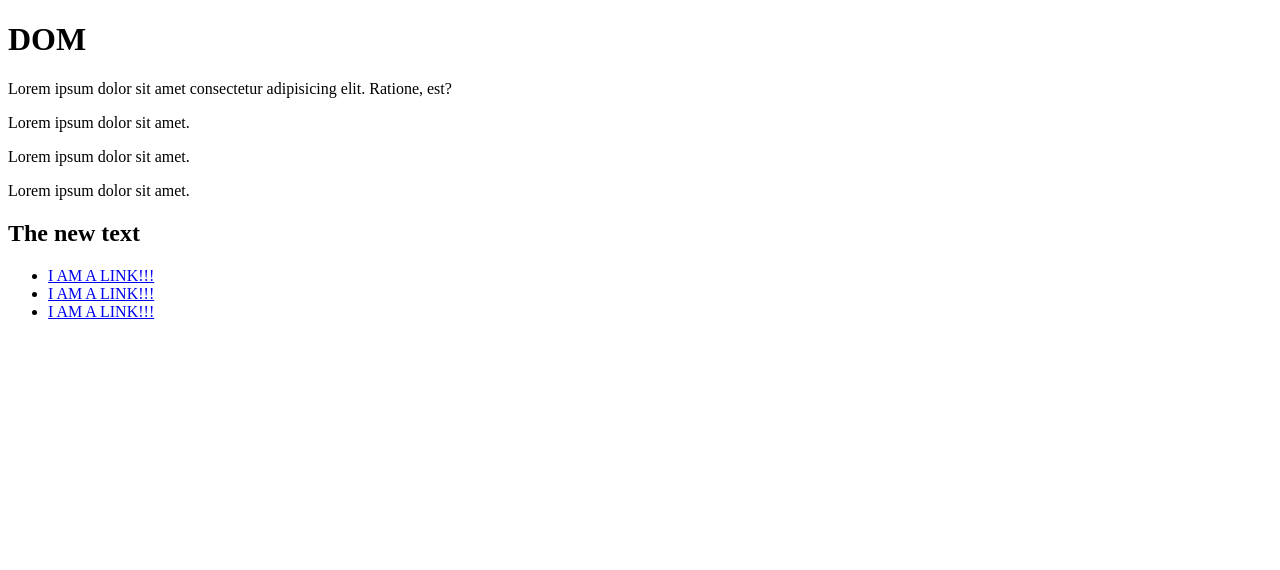
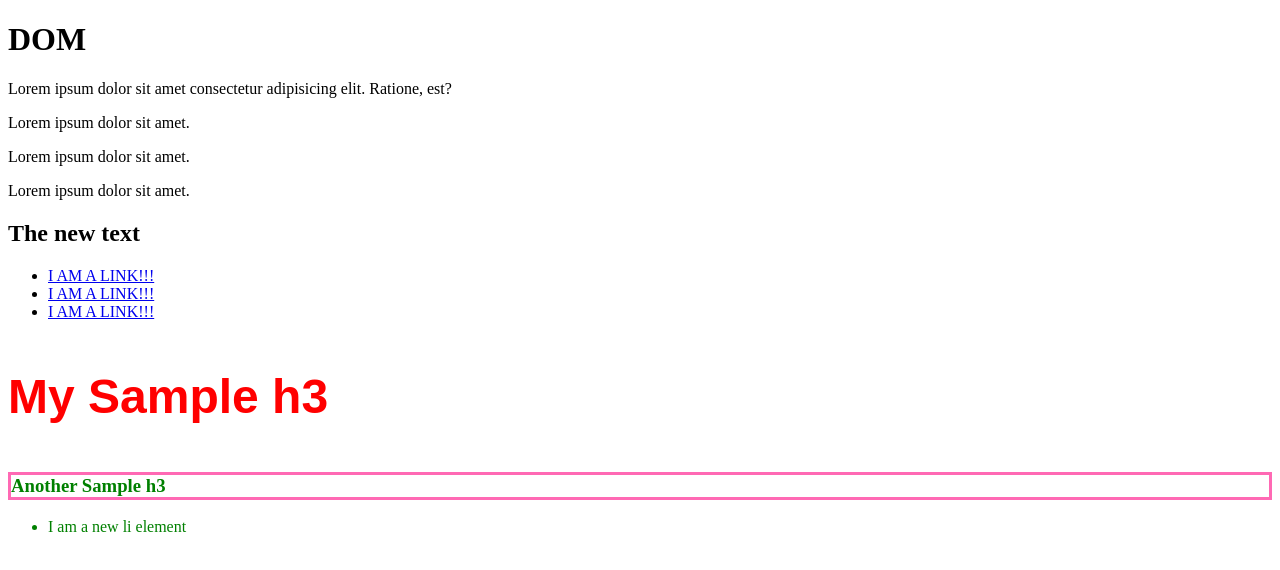
Before and after one commit to john-kodego/WD30, a plain HTML site: page JS/12162022/index.html in a window 1280 px wide. Drawn offline with Linux system fonts and the light colour scheme.

Commit message:
js dom pt2

```diff
--- /dev/null
+++ b/JS/12162022/css/styles.css
@@ -0,0 +1,7 @@
+.green {
+    color: green;
+}
+
+.border {
+    border: 3px solid hotpink;
+}
--- a/JS/12162022/index.html
+++ b/JS/12162022/index.html
@@ -5,6 +5,7 @@
     <meta http-equiv="X-UA-Compatible" content="IE=edge">
     <meta name="viewport" content="width=device-width, initial-scale=1.0">
     <title>Document</title>
+    <link rel="stylesheet" href="./css/styles.css">
 </head>
 <body>
 
@@ -36,6 +37,14 @@
         </li>
     </ul>
 
+    <h3>My Sample h3</h3>
+
+    <h3 id="demo">Another Sample h3</h3>
+
+    <ul id="menu">
+
+    </ul>
+
 
     <script src="./index.js"></script>
 </body>
--- a/JS/12162022/index.js
+++ b/JS/12162022/index.js
@@ -40,11 +40,10 @@ container.innerHTML += "<h2>The new text</h2>";
 // Attributes
 const link1 = document.querySelector("ul li a");
 // element.getAttribute(attributeName);
-console.log( link1.getAttribute("href") );
+// console.log( link1.getAttribute("href") );
 // element.setAttribute(attributeName, value);
 link1.setAttribute("href", "https://google.com");
 link1.setAttribute("class", "link");
-
 
 const links = document.querySelectorAll("ul li a");
 links[1].setAttribute("href", "https://yahoo.com");
@@ -52,3 +51,65 @@ links[1].setAttribute("href", "https://yahoo.com");
 for(let link of links) {
     link.innerText = "I AM A LINK!!!";
 }
+
+
+// Element style
+const heading3 = document.querySelector("h3");
+// console.dir(heading3);
+// font-size
+heading3.style.fontSize = "48px";
+heading3.style.color = "#FF0000";
+heading3.style.fontFamily = "Arial";
+
+// console.log( window.getComputedStyle(link1).color );
+
+// Classes
+const demo = document.getElementById("demo");
+// demo.setAttribute("class", "green");
+// demo.setAttribute("class", "border");
+
+// element.classList
+// console.log( demo.classList );
+demo.classList.add("green");
+demo.classList.add("border");
+demo.classList.remove("green");
+
+// console.log( demo.classList.contains("green") );
+// console.log( demo.classList.contains("border") );
+
+demo.classList.toggle("green");
+demo.classList.toggle("green");
+demo.classList.toggle("green");
+
+// if ( demo.classList.contains("green") ) {
+//     demo.classList.remove("green");
+// } else {
+//     demo.classList.add("green");
+// }
+
+// Traversing Parent/Child/Sibling Elements
+const listItem = link1.parentElement;
+// console.log(listItem);
+
+const list = listItem.parentElement;
+// console.log( list.children );
+
+// returns an element
+// console.log( list.previousElementSibling );
+// console.log( list.nextElementSibling );
+
+// returns a Node
+// console.log( list.previousSibling );
+// console.log( list.nextSibling );
+
+
+// Create a new Element
+const menu = document.querySelector("#menu");
+
+const item = document.createElement( "li" );
+// creates a blank element <li></li>
+// console.dir(item);
+item.innerText = "I am a new li element";
+item.classList.add("green");
+
+menu.appendChild(item);
```
